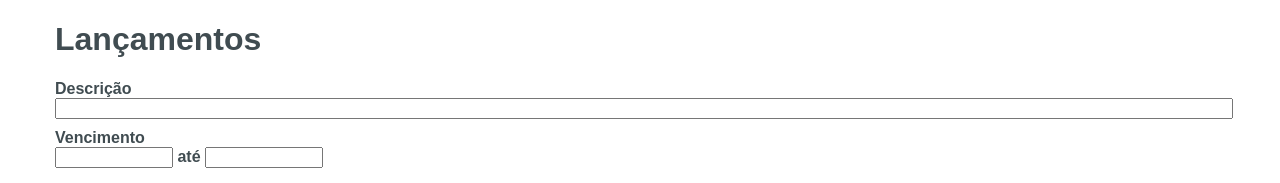
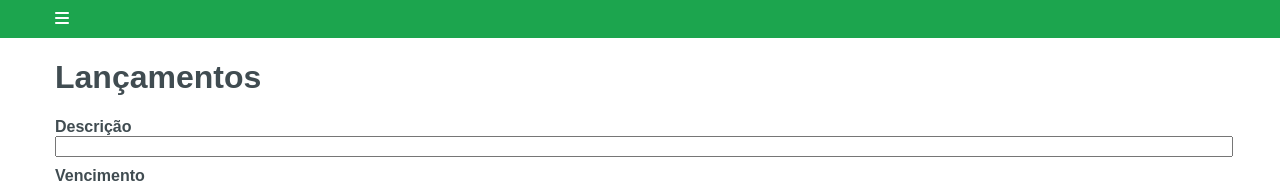
Before and after one commit to SrSousa011/CashFlow, an Angular app: page / in a window 1280 px wide. Shown: the top 183 px of the page. Built offline with nearby package versions, Linux system fonts and the light colour scheme; what primeng would draw is missing.

Commit message:
[ADD] aidicionando componente navbar

```diff
--- a/src/app/app.component.html
+++ b/src/app/app.component.html
@@ -1 +1,2 @@
+<app-navbar></app-navbar>
 <app-lancamentos-pesquisa></app-lancamentos-pesquisa>
--- a/src/app/app.module.ts
+++ b/src/app/app.module.ts
@@ -12,12 +12,14 @@ import { TooltipModule } from 'primeng/tooltip';
 
 import { AppComponent } from './app.component';
 import { LancamentosPesquisaComponent } from './lancamentos-pesquisa/lancamentos-pesquisa.component';
+import { NavbarComponent } from './navbar/navbar.component';
 
 
 @NgModule({
   declarations: [
     AppComponent,
-    LancamentosPesquisaComponent
+    LancamentosPesquisaComponent,
+    NavbarComponent
   ],
   imports: [
     BrowserModule,
--- /dev/null
+++ b/src/app/navbar/navbar.component.css
@@ -0,0 +1,8 @@
+.navbar{
+  padding: 10px 0;
+  background-color: #1ca54e;
+}
+
+.navbar-toggle{
+  color: #ffff;
+}
--- /dev/null
+++ b/src/app/navbar/navbar.component.html
@@ -0,0 +1,14 @@
+<nav class="navbar">
+
+  <div class="container">
+    <div class="ui-g">
+      <div class="ui-g-12" class="navbar-toggle">
+        <a href="javascript:;" ></a><i class="fa fa-bars"></i>
+
+      </div>
+
+    </div>
+
+  </div>
+
+</nav>
```
Also changed, not shown: src/app/navbar/navbar.component.ts (added, +10 -0 lines).
